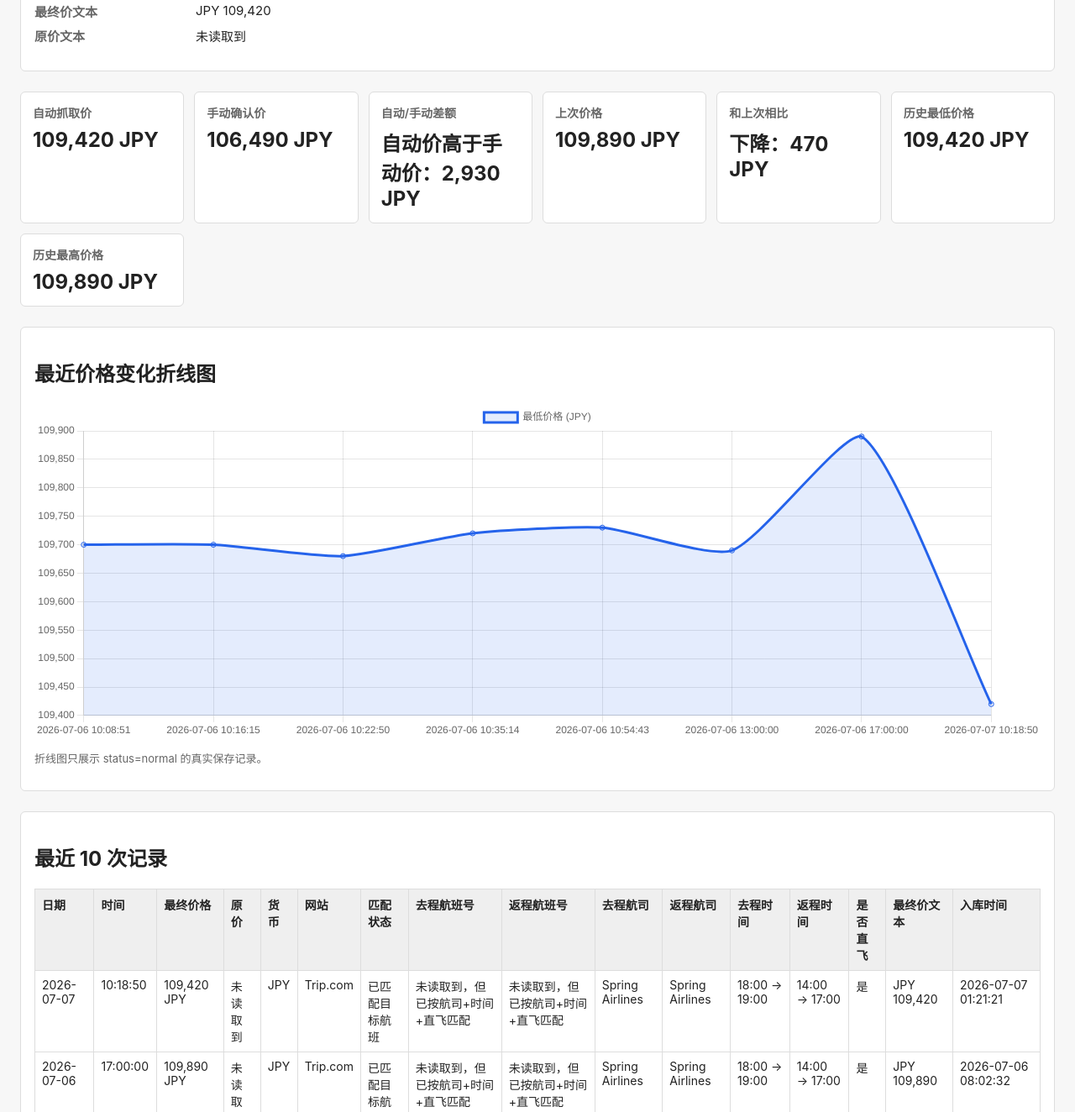
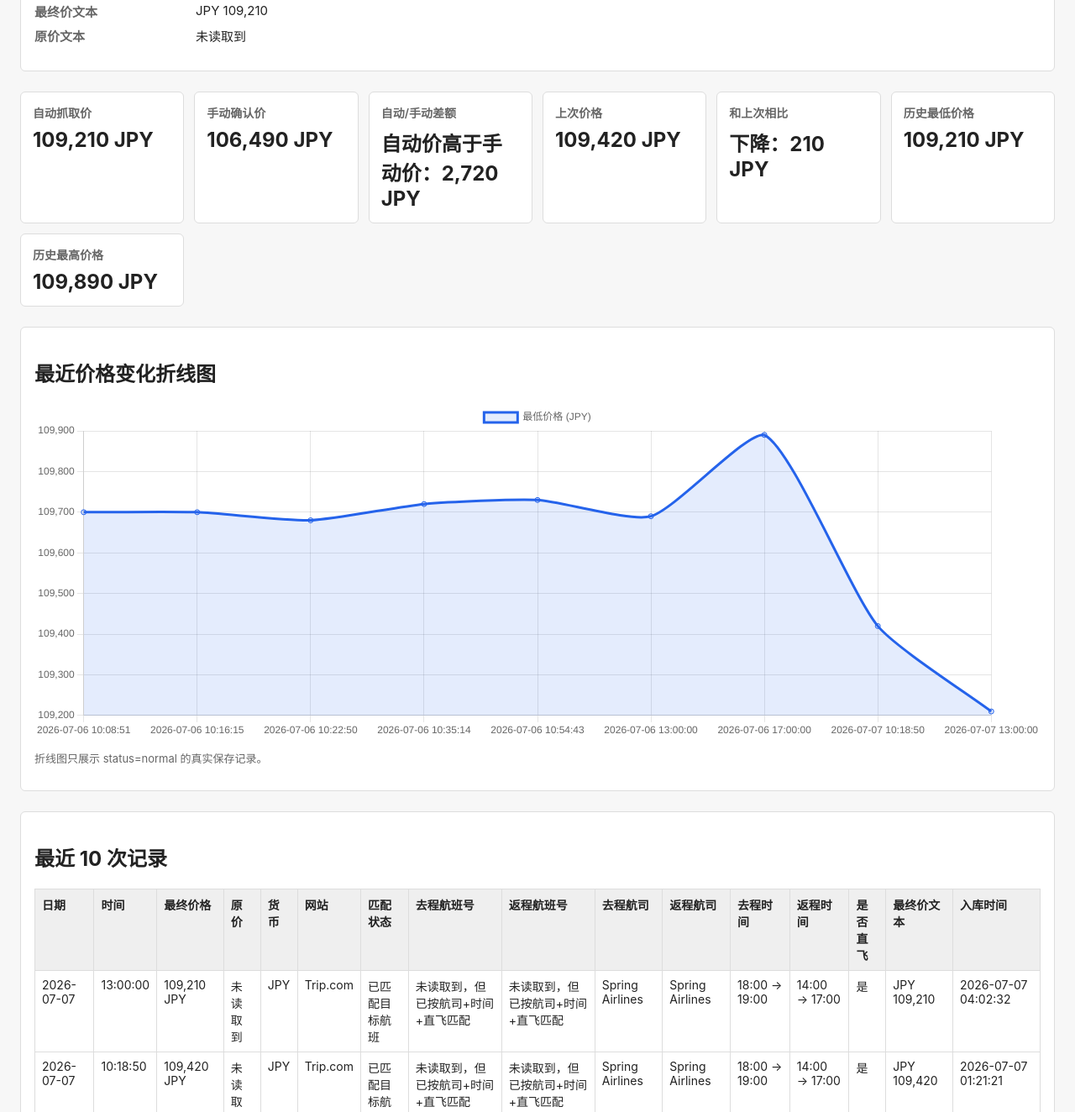
Before and after one commit to wenyue233/flight-price-monitor, a website: page index.html in a window 1280 px wide. Shown: the part 776-2100 px from the top of the page at 84% size. Drawn offline with nearby package versions, Linux system fonts and the light colour scheme.

Commit message:
update flight price dashboard

```diff
--- a/index.html
+++ b/index.html
@@ -107,26 +107,26 @@
     航线：FUK → PVG<br>
     出发：2026-08-08，返回：2026-08-16<br>
     网站：Trip.com，目标货币：JPY<br>
-    页面生成时间：2026/7/7 10:21:21
+    页面生成时间：2026/7/7 13:02:32
   </div>
 
   <section class="details">
     <h2>最新查询详情</h2>
     <dl class="detailsGrid">
       <dt>查询时间</dt>
-      <dd>2026-07-07T01:18:50.017Z</dd>
+      <dd>2026-07-07T04:00:00.822Z</dd>
       <dt>抓取网站</dt>
       <dd>Trip.com</dd>
       <dt>当前价格</dt>
-      <dd>109,420 JPY</dd>
+      <dd>109,210 JPY</dd>
       <dt>自动抓取价</dt>
-      <dd>109,420 JPY</dd>
+      <dd>109,210 JPY</dd>
       <dt>手动确认价</dt>
       <dd>106,490 JPY</dd>
       <dt>自动/手动差额</dt>
-      <dd>自动价高于手动价：2,930 JPY</dd>
+      <dd>自动价高于手动价：2,720 JPY</dd>
       <dt>最终价格</dt>
-      <dd>109,420 JPY</dd>
+      <dd>109,210 JPY</dd>
       <dt>原价</dt>
       <dd>未读取到</dd>
       <dt>航线</dt>
@@ -148,7 +148,7 @@
       <dt>是否直飞</dt>
       <dd>是</dd>
       <dt>最终价文本</dt>
-      <dd>JPY 109,420</dd>
+      <dd>JPY 109,210</dd>
       <dt>原价文本</dt>
       <dd>未读取到</dd>
     </dl>
@@ -157,7 +157,7 @@
   <section class="cards">
     <div class="card">
       <h2>自动抓取价</h2>
-      <div class="value">109,420 JPY</div>
+      <div class="value">109,210 JPY</div>
     </div>
     <div class="card">
       <h2>手动确认价</h2>
@@ -165,19 +165,19 @@
     </div>
     <div class="card">
       <h2>自动/手动差额</h2>
-      <div class="value">自动价高于手动价：2,930 JPY</div>
+      <div class="value">自动价高于手动价：2,720 JPY</div>
     </div>
     <div class="card">
       <h2>上次价格</h2>
-      <div class="value">109,890 JPY</div>
+      <div class="value">109,420 JPY</div>
     </div>
     <div class="card">
       <h2>和上次相比</h2>
-      <div class="value">下降：470 JPY</div>
+      <div class="value">下降：210 JPY</div>
     </div>
     <div class="card">
       <h2>历史最低价格</h2>
-      <div class="value">109,420 JPY</div>
+      <div class="value">109,210 JPY</div>
     </div>
     <div class="card">
       <h2>历史最高价格</h2>
@@ -215,6 +215,25 @@
         </tr>
       </thead>
       <tbody>
+
+      <tr>
+        <td>2026-07-07</td>
+        <td>13:00:00</td>
+        <td>109,210 JPY</td>
+        <td>未读取到</td>
+        <td>JPY</td>
+        <td>Trip.com</td>
+        <td>已匹配目标航班</td>
+        <td>未读取到，但已按航司+时间+直飞匹配</td>
+        <td>未读取到，但已按航司+时间+直飞匹配</td>
+        <td>Spring Airlines</td>
+        <td>Spring Airlines</td>
+        <td>18:00 → 19:00</td>
+        <td>14:00 → 17:00</td>
+        <td>是</td>
+        <td>JPY 109,210</td>
+        <td>2026-07-07 04:02:32</td>
+      </tr>
 
       <tr>
         <td>2026-07-07</td>
@@ -391,8 +410,8 @@
 
   <script src="https://cdn.jsdelivr.net/npm/chart.js"></script>
   <script>
-    const chartLabels = ["2026-07-06 10:08:51","2026-07-06 10:16:15","2026-07-06 10:22:50","2026-07-06 10:35:14","2026-07-06 10:54:43","2026-07-06 13:00:00","2026-07-06 17:00:00","2026-07-07 10:18:50"];
-    const chartPrices = [109700,109700,109680,109720,109730,109690,109890,109420];
+    const chartLabels = ["2026-07-06 10:08:51","2026-07-06 10:16:15","2026-07-06 10:22:50","2026-07-06 10:35:14","2026-07-06 10:54:43","2026-07-06 13:00:00","2026-07-06 17:00:00","2026-07-07 10:18:50","2026-07-07 13:00:00"];
+    const chartPrices = [109700,109700,109680,109720,109730,109690,109890,109420,109210];
     const chartCurrency = "JPY";
 
     new Chart(document.getElementById('priceChart'), {
```
Also changed, not shown: dashboard.html (+33 -14 lines).
